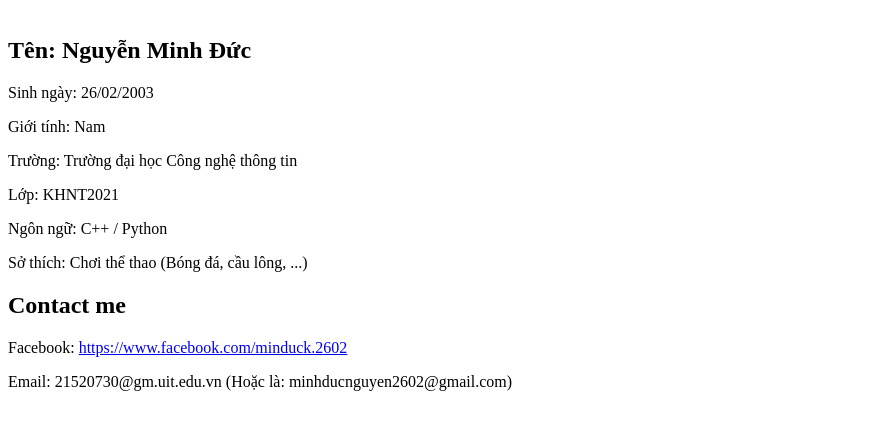
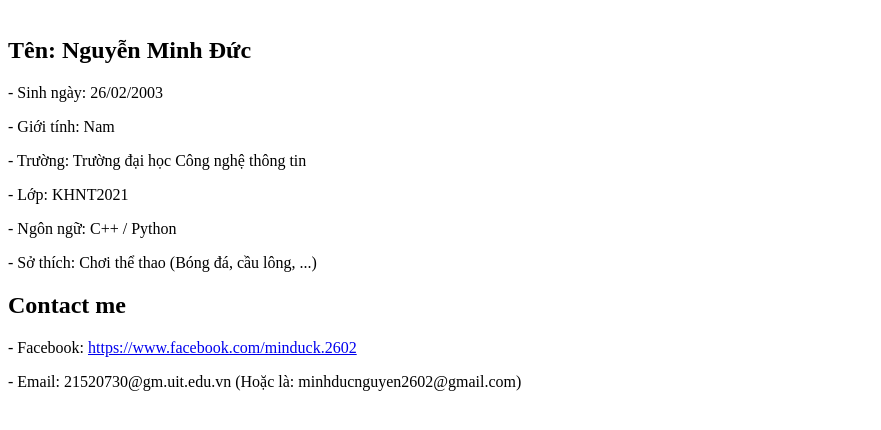
Before and after one commit to minhducnguyen2602/minduck, a plain HTML site: page index.html in a window 1280 px wide. Shown: the part 112-542 px from the top of the page, without its empty margins (0-881 px from the left). Drawn offline with Linux system fonts and the light colour scheme.

Commit message:
Update index.html

```diff
--- a/index.html
+++ b/index.html
@@ -21,13 +21,13 @@
 <body>
     <font text-align: left>
     <h1>WELCOME TO MY PROFILE</h1>
-    <h2>Tên: Nguyễn Minh Đức</h2>
-    <p>Sinh ngày: 26/02/2003</p>
-    <p>Giới tính: Nam</p>
-    <p>Trường: Trường đại học Công nghệ thông tin</p>
-    <p>Lớp: KHNT2021</p>
-    <p>Ngôn ngữ: C++ / Python</p>
-    <p>Sở thích: Chơi thể thao (Bóng đá, cầu lông, ...)</p>
+    <h2> Tên: Nguyễn Minh Đức</h2>
+    <p> - Sinh ngày: 26/02/2003</p>
+    <p> - Giới tính: Nam</p>
+    <p> - Trường: Trường đại học Công nghệ thông tin</p>
+    <p> - Lớp: KHNT2021</p>
+    <p> - Ngôn ngữ: C++ / Python</p>
+    <p> - Sở thích: Chơi thể thao (Bóng đá, cầu lông, ...)</p>
     </font>
     <style>
         h2 {
@@ -38,12 +38,12 @@
     <section>
         <article>
             <h2> Contact me </h2>
-            <p>Facebook: <a
+            <p> - Facebook: <a
                 href="https://www.facebook.com/minduck.2602/">https://www.facebook.com/minduck.2602
             </a>
             </p>
             <p>
-                Email: 21520730@gm.uit.edu.vn (Hoặc là: minhducnguyen2602@gmail.com)
+               - Email: 21520730@gm.uit.edu.vn (Hoặc là: minhducnguyen2602@gmail.com)
             </p>
         </article>
     </section>
```
